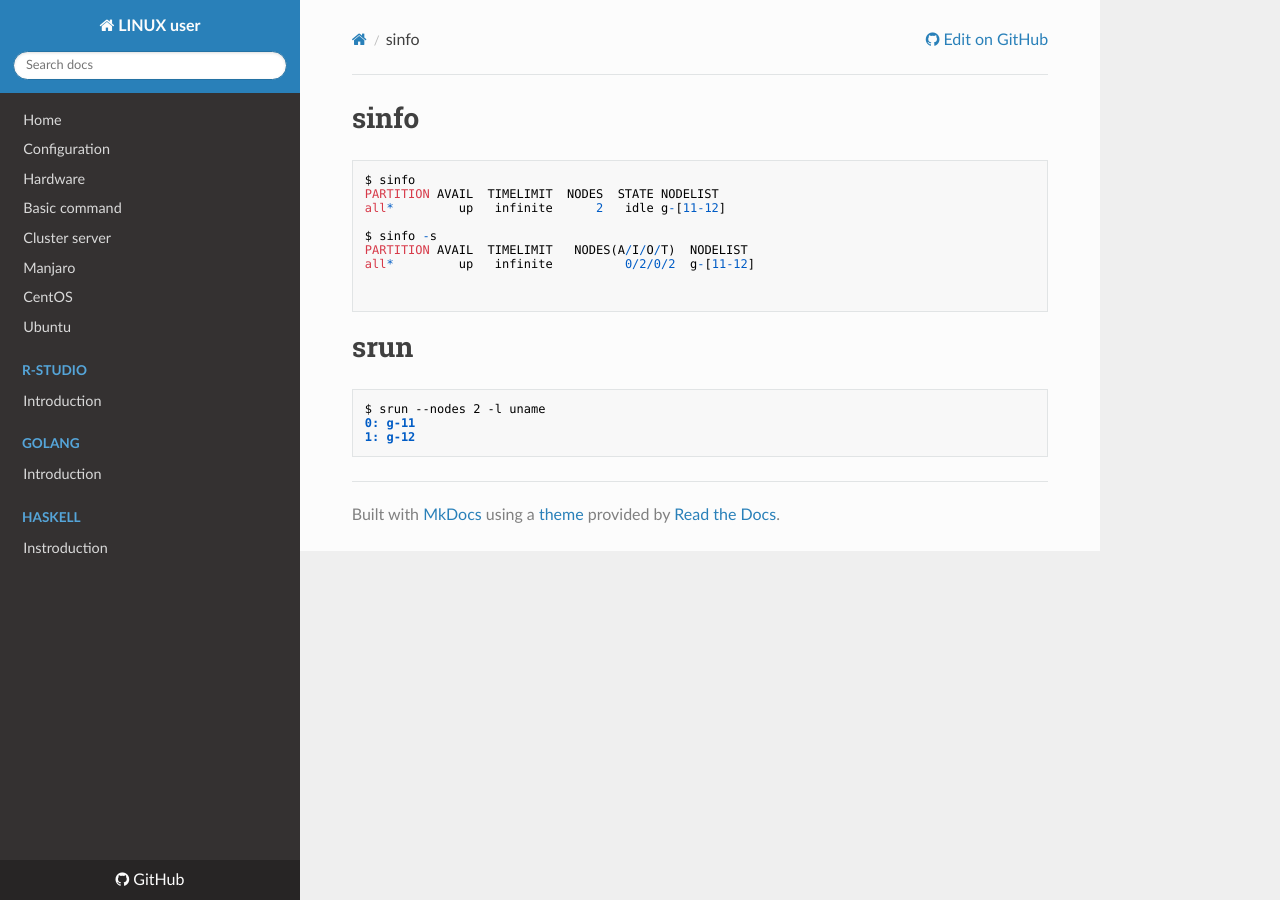
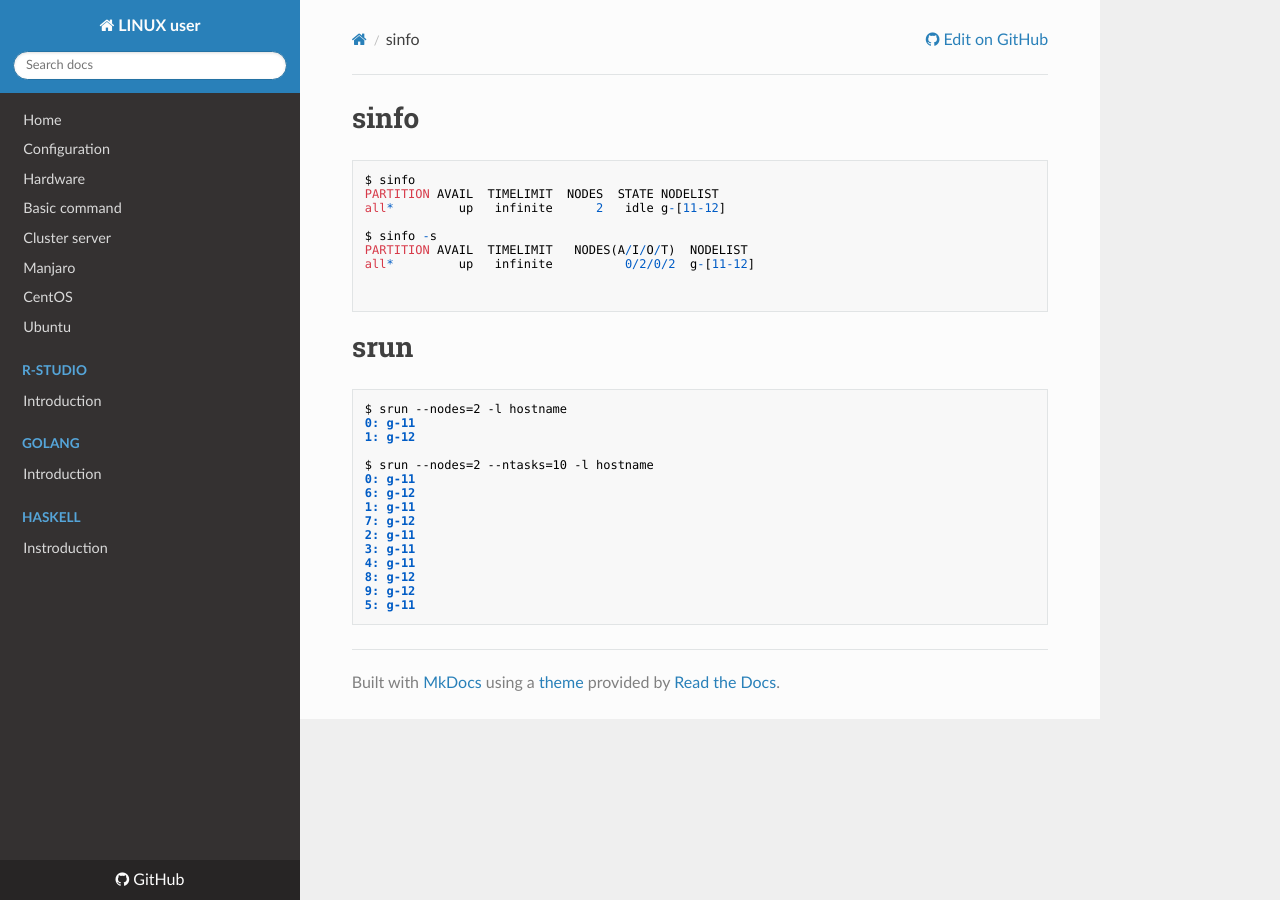
Before and after one commit to WonyoungCho/LINUX, an MkDocs documentation site: the page built from docs/slurm_int.md, in a window 1280 px wide. Built offline with MkDocs 1.6.1, drawn with Linux system fonts in a browser that asks for light colours; nearby versions of some CDN libraries; old or Windows-style settings are respelled for this version of MkDocs.

Commit message:
Update slurm_int.md

````diff
--- a/docs/slurm_int.md
+++ b/docs/slurm_int.md
@@ -13,7 +13,19 @@ all*         up   infinite          0/2/0/2  g-[11-12]
 
 # srun
 ```
-$ srun --nodes 2 -l uname
+$ srun --nodes=2 -l hostname
 0: g-11
 1: g-12
+
+$ srun --nodes=2 --ntasks=10 -l hostname
+0: g-11
+6: g-12
+1: g-11
+7: g-12
+2: g-11
+3: g-11
+4: g-11
+8: g-12
+9: g-12
+5: g-11
 ```
````
